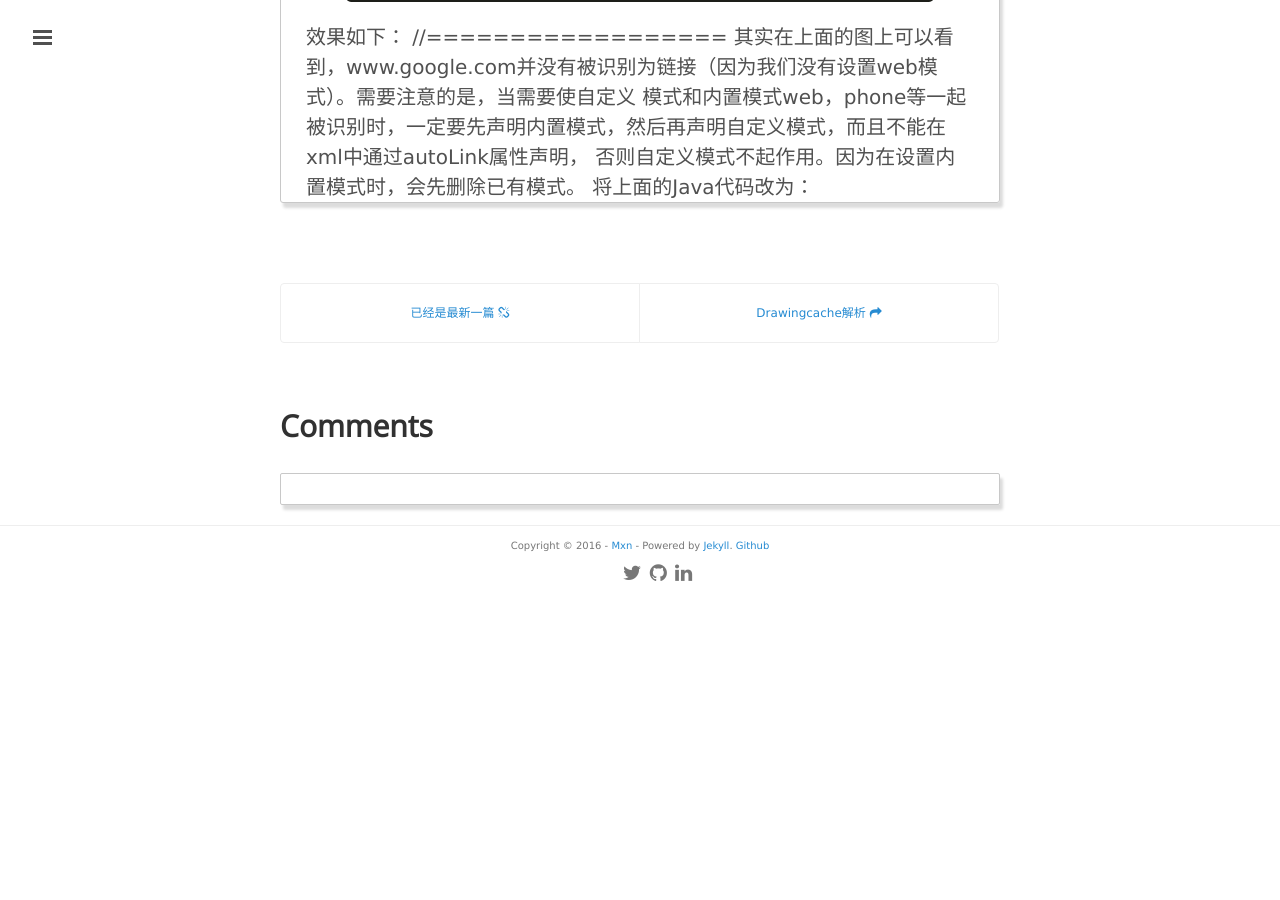
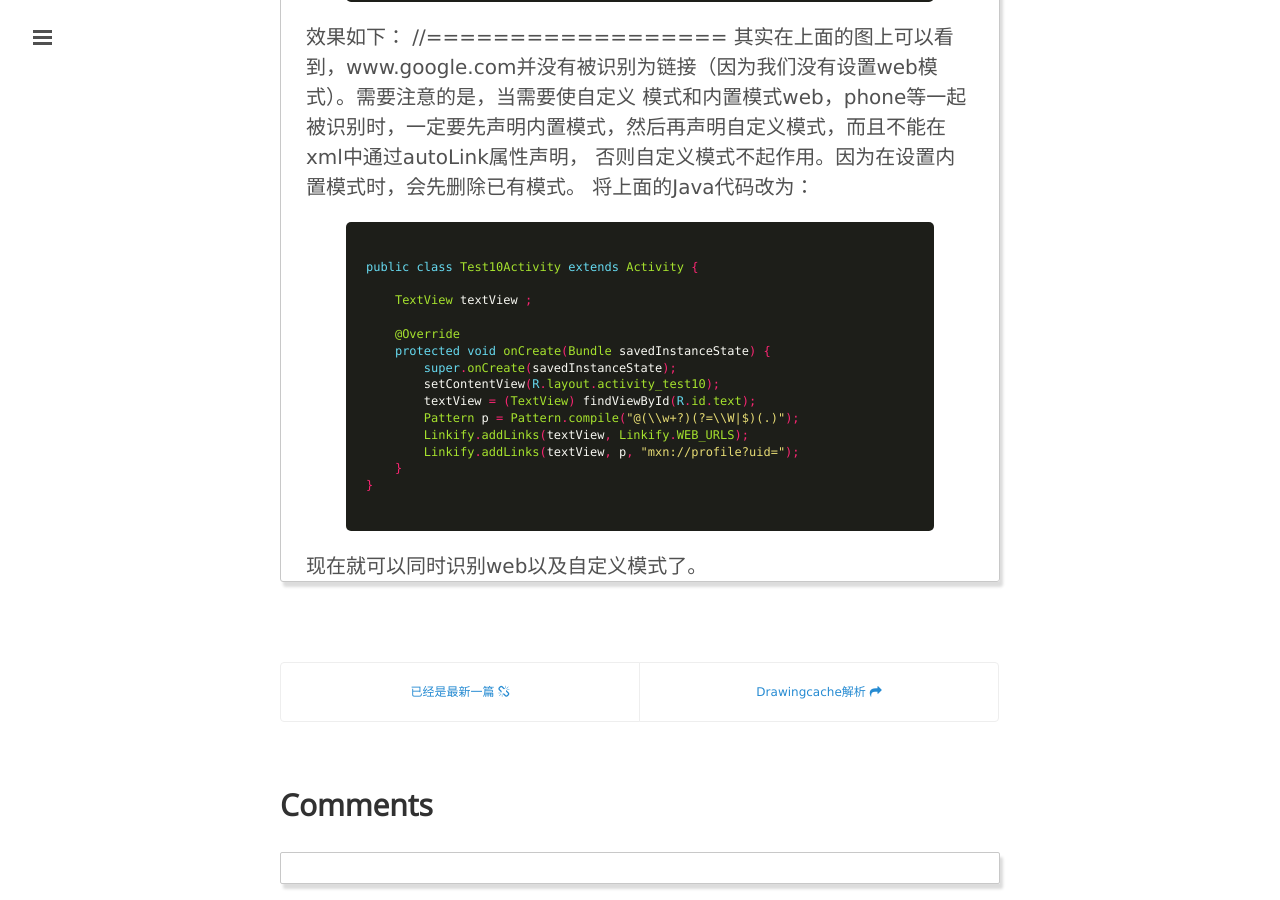
Before and after one commit to mxn21/mxn21.github.io, a Jekyll site: the page built from _posts/2016-1-29-TextView超链接实现方式总结.md, in a window 1280 px wide and 900 px high, scrolled down 9175 px. Built offline with Jekyll 4.4.1, drawn with Linux system fonts in a browser that asks for light colours; Markdown is read by kramdown in place of the engine named in the settings; comment, search, counter and statistics services are not loaded; before the commit the page ends 9773 px from its top, so only the background shows below that.

Commit message:
43543534

```diff
--- a/_posts/2016-1-29-TextView超链接实现方式总结.md
+++ b/_posts/2016-1-29-TextView超链接实现方式总结.md
@@ -404,3 +404,22 @@
 否则自定义模式不起作用。因为在设置内置模式时，会先删除已有模式。
 
 将上面的Java代码改为：
+
+      {% highlight java %}
+public class Test10Activity extends Activity {
+
+    TextView textView ;
+
+    @Override
+    protected void onCreate(Bundle savedInstanceState) {
+        super.onCreate(savedInstanceState);
+        setContentView(R.layout.activity_test10);
+        textView = (TextView) findViewById(R.id.text);
+        Pattern p = Pattern.compile("@(\\w+?)(?=\\W|$)(.)");
+        Linkify.addLinks(textView, Linkify.WEB_URLS);
+        Linkify.addLinks(textView, p, "mxn://profile?uid=");
+    }
+}
+      {% endhighlight %}
+
+现在就可以同时识别web以及自定义模式了。
```
